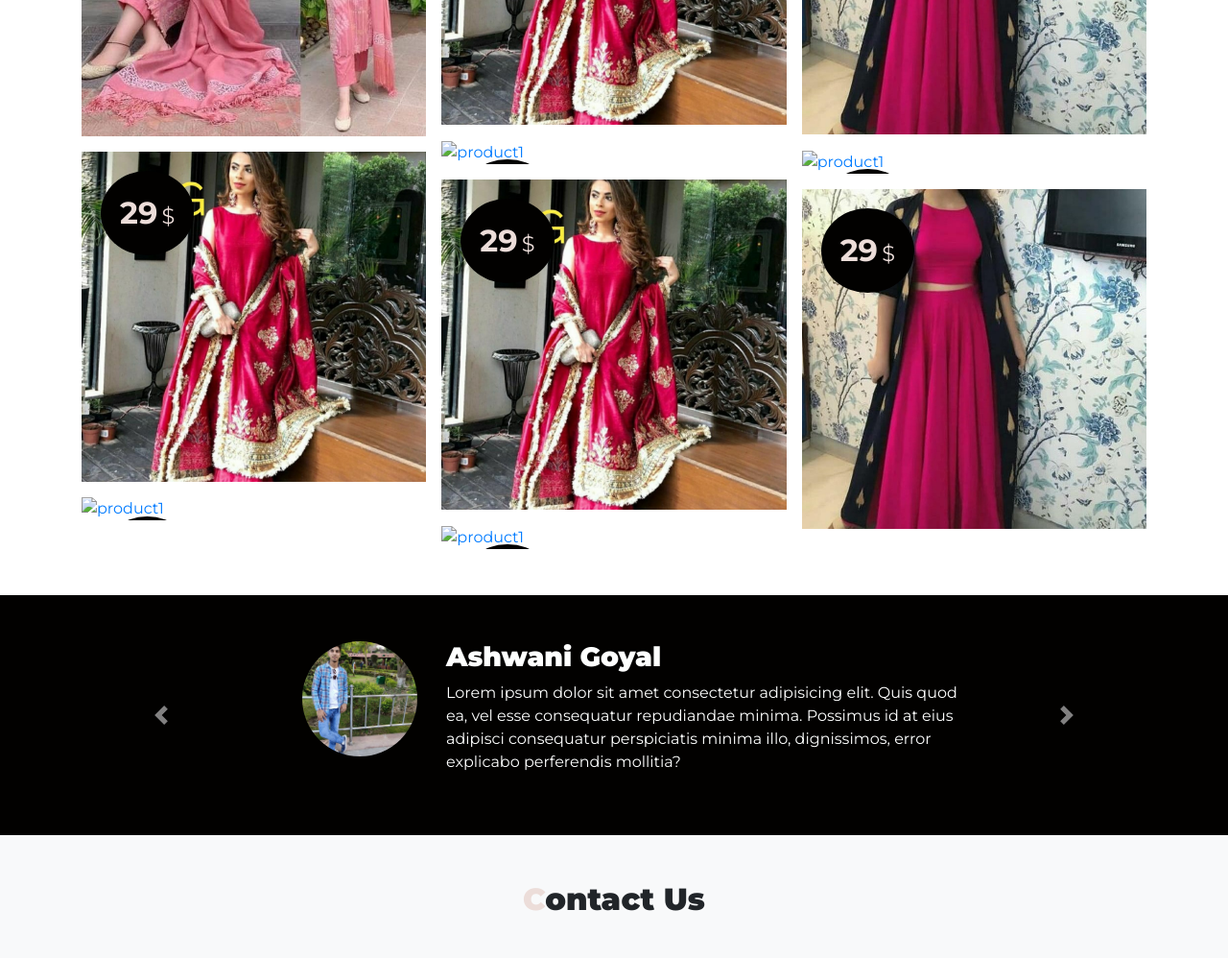
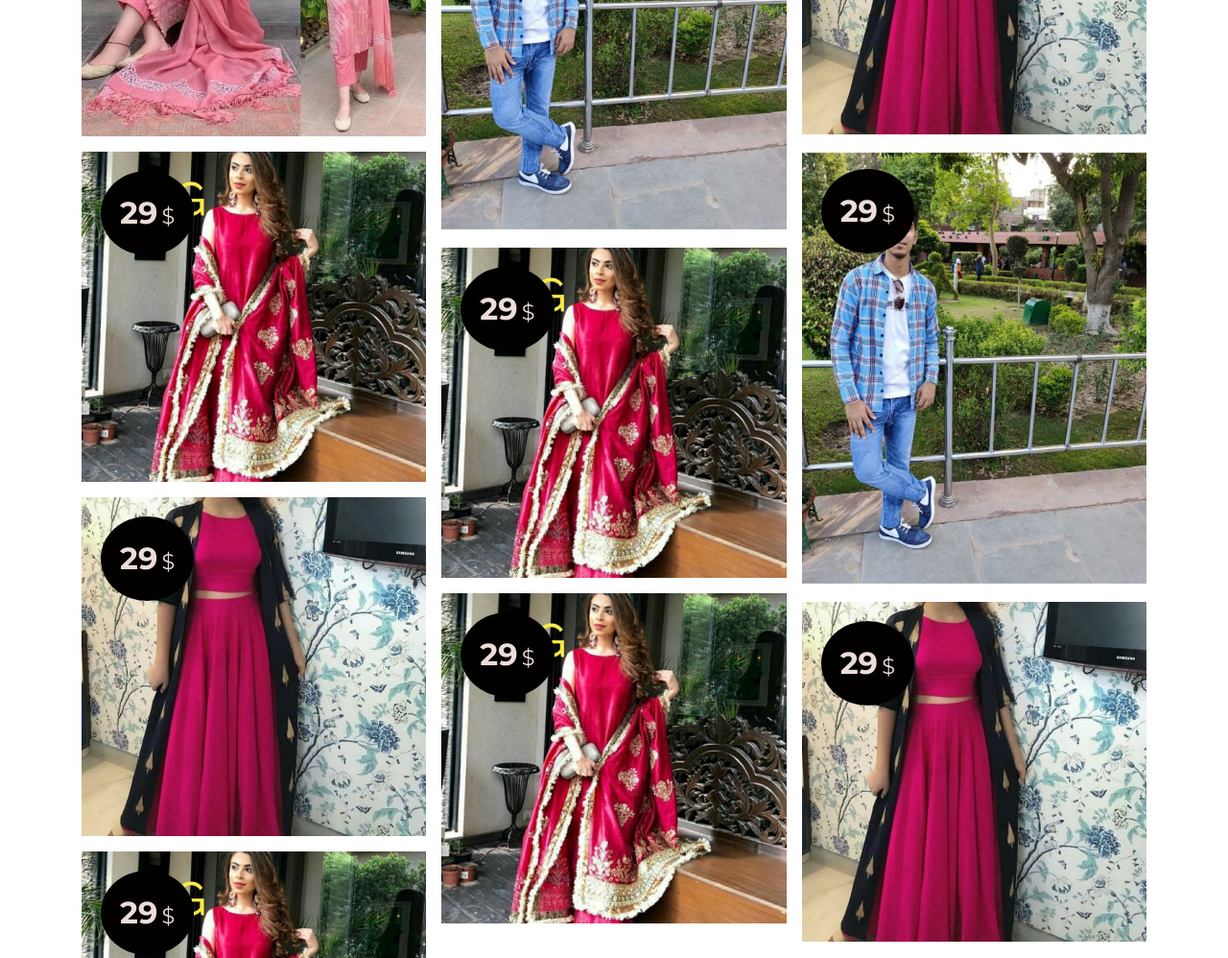
Before and after one commit to ashfreakingoyal/mysite, a plain HTML site: page index.html in a window 1280 px wide. Shown: the part 1272-2270 px from the top of the page at 96% size. Drawn offline with nearby package versions, Linux system fonts and the light colour scheme.

Commit message:
Update index.html
Excluding webimg

```diff
--- a/index.html
+++ b/index.html
@@ -136,7 +136,7 @@
                 </div>
                 <div class="mb-3 pics all 1">
                         <a href="detail.html">
-                            <img class="img-fluid" src="webimg/ash222.jpeg" alt="product1">
+                            <img class="img-fluid" src="ash222.jpeg" alt="product1">
                             <p class="price-tag rounded-circle">
                                 <span class="price">29</span>
                                 <span class="dolar">$</span>
@@ -154,7 +154,7 @@
                 </div>
                 <div class="mb-3 pics all 2">
                         <a href="detail.html">
-                            <img class="img-fluid" src="webimg/ashwani.jpeg" alt="product1">
+                            <img class="img-fluid" src="ashwani.jpeg" alt="product1">
                             <p class="price-tag rounded-circle">
                                 <span class="price">29</span>
                                 <span class="dolar">$</span>
@@ -172,7 +172,7 @@
                         </div>
                         <div class="mb-3 pics all 1">
                                 <a href="detail.html">
-                                    <img class="img-fluid" src="webimg/ash11.jpeg" alt="product1">
+                                    <img class="img-fluid" src="ash11.jpeg" alt="product1">
                                     <p class="price-tag rounded-circle">
                                         <span class="price">29</span>
                                         <span class="dolar">$</span>
@@ -190,7 +190,7 @@
                                 </div>
                             <div class="mb-3 pics all 2">
                                     <a href="detail.html">
-                                        <img class="img-fluid" src="webimg/ashwani.jpeg" alt="product1">
+                                        <img class="img-fluid" src="ashwani.jpeg" alt="product1">
                                         <p class="price-tag rounded-circle">
                                             <span class="price">29</span>
                                             <span class="dolar">$</span>
```
